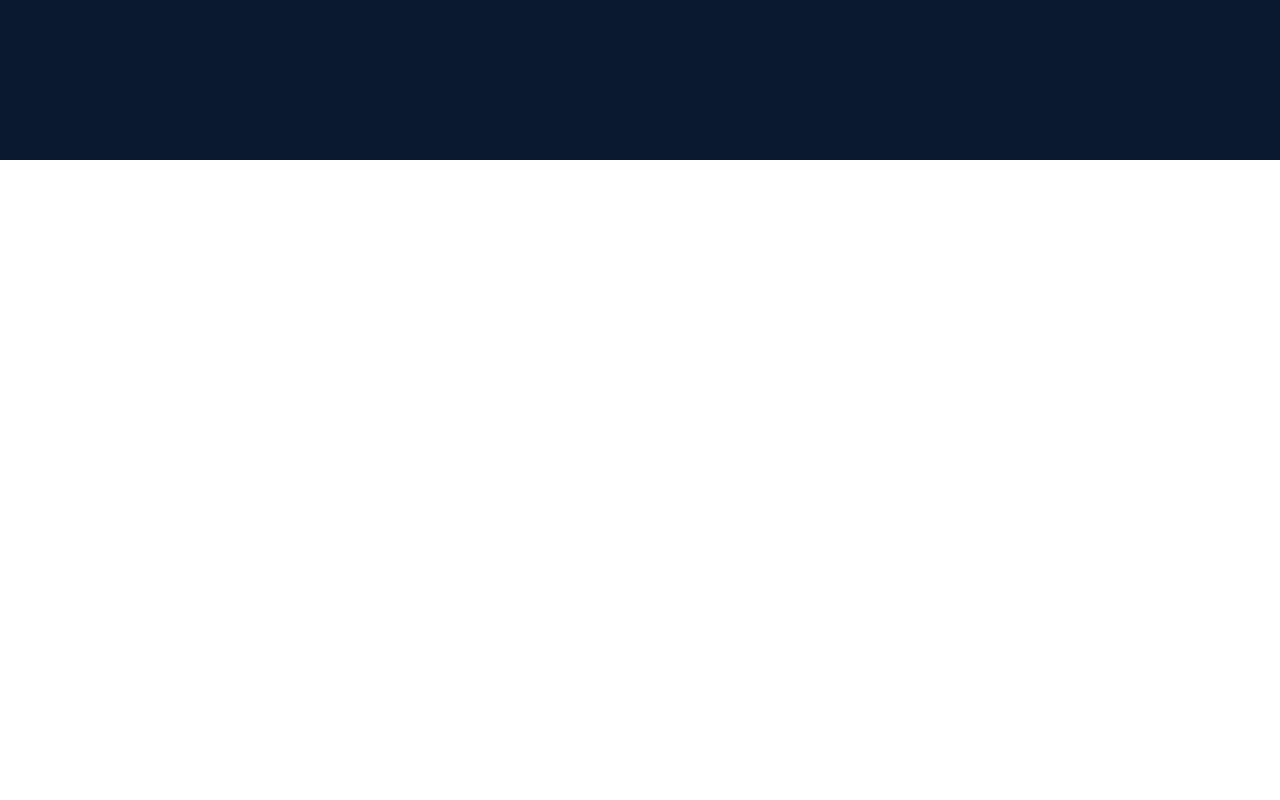
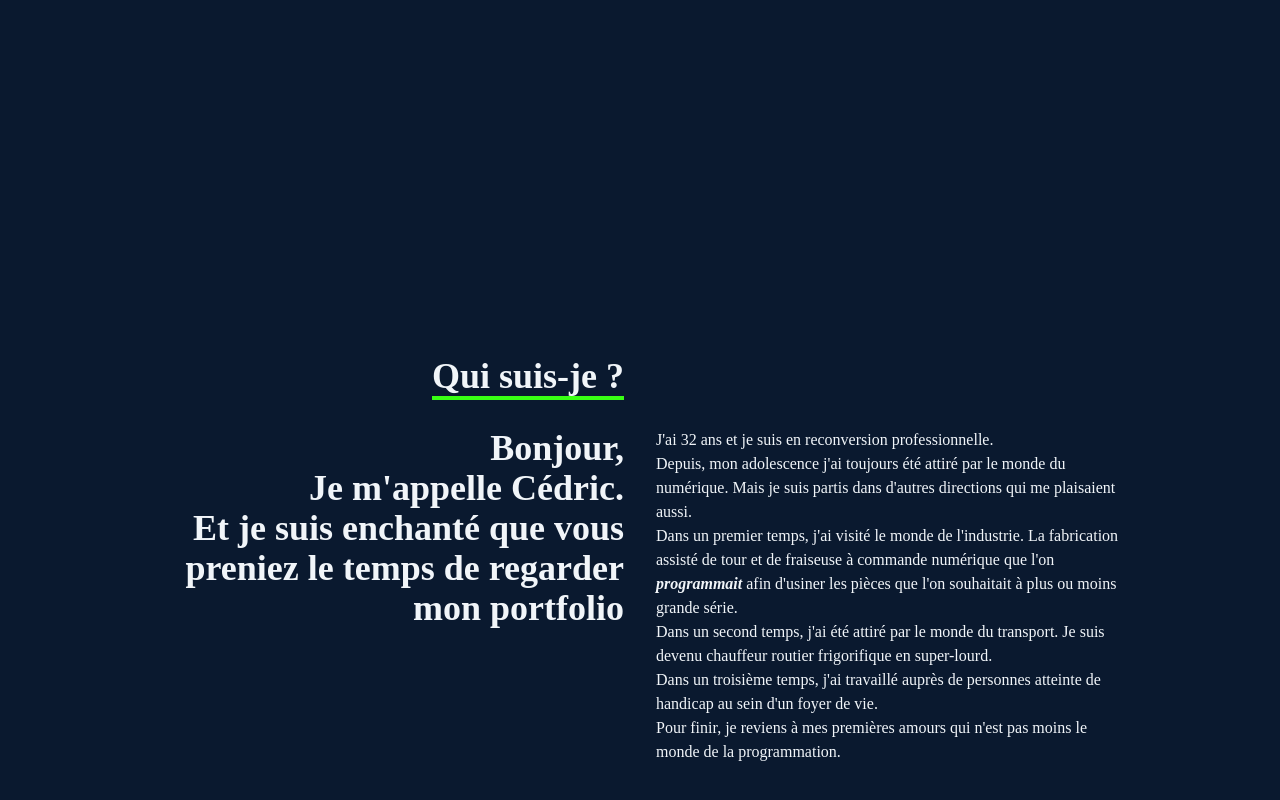
Before and after one commit to ced31-git/cv_adorni_cedric, a React (Create React App) app: page /work in a window 1280 px wide. Shown: the part 640-1440 px from the top of the page. Before the commit the page ends 800 px from the top, so only its background shows below. Built offline with nearby package versions, Linux system fonts and the light colour scheme.

Commit message:
Installation de "react-scroll" et Création du composant "about"

```diff
--- a/package.json
+++ b/package.json
@@ -10,6 +10,7 @@
     "react-dom": "^18.1.0",
     "react-icons": "^4.3.1",
     "react-scripts": "5.0.1",
+    "react-scroll": "^1.8.7",
     "web-vitals": "^2.1.4"
   },
   "scripts": {
--- a/src/App.js
+++ b/src/App.js
@@ -1,11 +1,21 @@
 import Navbar from "./components/Navbar";
 import Home from "./components/Home";
+import About from "./components/About";
+/*import Contact from "./components/Contact";*/
+/*import Skills from "./components/Skills";*/
+/*import Work from "./components/Work";*/
+/*import Formation from "./components/Formation";*/
 
 function App() {
   return (
     <div>
       <Navbar />
       <Home />
+      <About />
+      {/* <Contact /> */}
+      {/* <Skills /> */}
+      {/* <Work /> */}
+      {/* <Formation /> */}
     </div>
   );
 }
--- /dev/null
+++ b/src/components/About.jsx
@@ -0,0 +1,53 @@
+import React from "react";
+
+const About = () => {
+  return (
+    <div name="about" className="w-full h-screen bg-darkblue text-slate-100">
+      <div className="flex flex-col justify-center items-center w-full h-full">
+        <div className="max-w-[1000px] w-full grid grid-cols-2 gap-8">
+          <div className="sm:text-right pb-8 pl-4">
+            <p className="text-4xl font-bold inline border-b-4 border-vertfluo">
+              Qui suis-je ?
+            </p>
+          </div>
+          <div></div>
+        </div>
+        <div className="max-w-[1000px] w-full grid sm:grid-cols-2 gap-8 px-4">
+          <div className="sm:text-right text-3xl md:text-4xl font-bold">
+            <p>Bonjour,</p>
+            <p>Je m'appelle Cédric.</p>
+            <p>
+              Et je suis enchanté que vous preniez le temps de regarder mon
+              portfolio
+            </p>
+          </div>
+          <div>
+            <p>J'ai 32 ans et je suis en reconversion professionnelle.</p>
+            <p>
+              Depuis, mon adolescence j'ai toujours été attiré par le monde du
+              numérique. Mais je suis partis dans d'autres directions qui me
+              plaisaient aussi.
+            </p>
+            <p>
+              Dans un premier temps, j'ai visité le monde de l'industrie. La
+              fabrication assisté de tour et de fraiseuse à commande numérique
+              que l'on <span className="font-bold italic">programmait</span> afin d'usiner les pièces que
+              l'on souhaitait à plus ou moins grande série.
+            </p>
+            <p>
+              Dans un second temps, j'ai été attiré par le monde du transport.
+              Je suis devenu chauffeur routier frigorifique en super-lourd.
+            </p>
+            <p>
+              Dans un troisième temps, j'ai travaillé auprès de personnes
+              atteinte de handicap au sein d'un foyer de vie.
+            </p>
+            <p>Pour finir, je reviens à mes premières amours qui n'est pas moins le monde de la programmation. </p>
+          </div>
+        </div>
+      </div>
+    </div>
+  );
+};
+
+export default About;
--- a/src/components/Home.jsx
+++ b/src/components/Home.jsx
@@ -14,6 +14,9 @@ const Home = () => {
           Je suis étudiant en 2ème année Bachelor IT
         </h2>
         <p className="text-[#8892b0] py-4 max-w-[700px]">
+          En pleine reconversion professionnelle,
+        </p>
+        <p className="text-[#8892b0] pt-0 pb-4 max-w-[700px]">
           Je suis à la recherche d'un apprentissage afin d'effectuer ma 3ème
           année.
         </p>
--- a/src/components/Navbar.jsx
+++ b/src/components/Navbar.jsx
@@ -6,7 +6,7 @@ import {
   BsFillFileEarmarkPdfFill,
 } from "react-icons/bs";
 import Logo from "../assets/Logo_CA.png";
-/*import { Link } from "react-scroll";*/
+import { Link } from "react-scroll";
 
 const Navbar = () => {
   const [nav, setNav] = useState(false);
@@ -20,31 +20,32 @@ const Navbar = () => {
       {/*Menu */}
       <div className="hidden md:flex ">
         <ul className="flex">
-          <li>
-            {/*<Link to="home" smooth={true} duration={500}>*/}
-            Accueil
-            {/*</Link>*/}
+          <li className=" md:hover:underline md:hover:text-vertfluo">
+            <Link to="home" smooth={true} duration={500}>
+              Accueil
+            </Link>
           </li>
-          <li>
-            {/*<Link to="about" smooth={true} duration={500}>*/}
-            Qui suis-je ?{/*</Link>*/}
+          <li className="md:hover:underline md:hover:text-vertfluo">
+            <Link to="about" smooth={true} duration={500}>
+              Qui suis-je ?
+            </Link>
           </li>
-          <li>
+          <li className="md:hover:underline md:hover:text-vertfluo">
             {/*<Link to="formation" smooth={true} duration={500}>*/}
             Formations & Expériences
             {/*</Link>*/}
           </li>
-          <li>
+          <li className="md:hover:underline md:hover:text-vertfluo">
             {/*<Link to="skills" smooth={true} duration={500}>*/}
             Compétences & Hobbies
             {/*</Link>*/}
           </li>
-          <li>
+          <li className="md:hover:underline md:hover:text-vertfluo">
             {/*<Link to="work" smooth={true} duration={500}>*/}
             Projets Réalisés
             {/*</Link>*/}
           </li>
-          <li>
+          <li className="md:hover:underline md:hover:text-vertfluo">
             {/*<Link to="contact" smooth={true} duration={500}>*/}
             Contact
             {/*</Link>*/}
```
Also changed, not shown: 1 other file (tests, documents, lock files or other folders).
